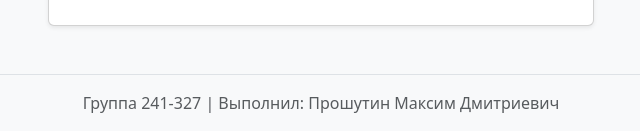
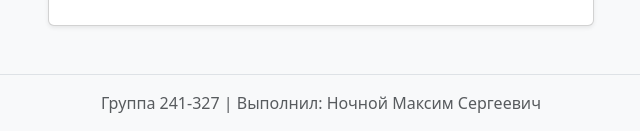
Before and after one commit to MN1ght/electronic-library, a Flask app: page /auth/register in a window 1280 px wide. Shown: the part 682-813 px from the top of the page, without its empty margins (319-959 px from the left). Run offline with Flask 3, Linux system fonts and the light colour scheme; some libraries are stand-ins or nearby versions.

Commit message:
small changes

```diff
--- a/app/templates/base.html
+++ b/app/templates/base.html
@@ -69,7 +69,7 @@
 
 <footer class="text-center text-muted">
     <div class="container">
-        Группа 241-327 | Выполнил: Прошутин Максим Дмитриевич
+        Группа 241-327 | Выполнил: Ночной Максим Сергеевич
     </div>
 </footer>
 
```
Also changed, not shown: README.md.
